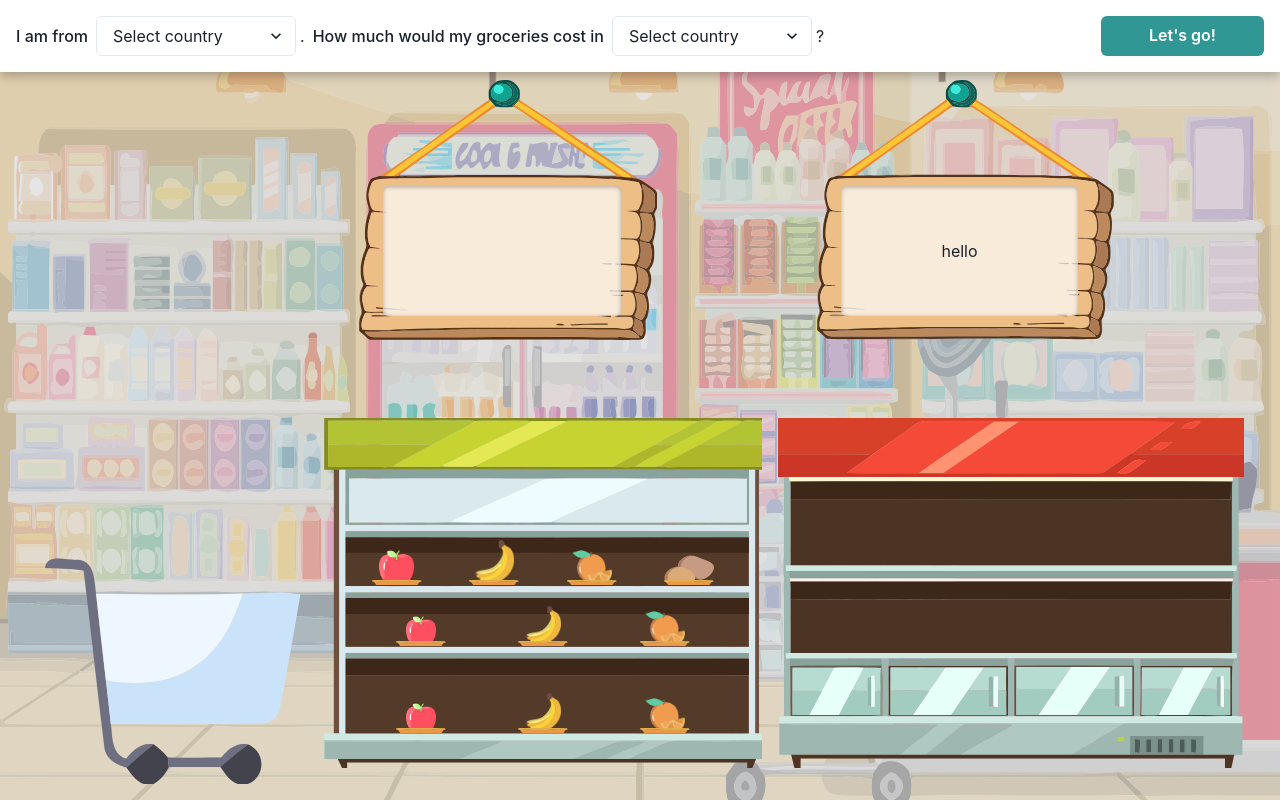
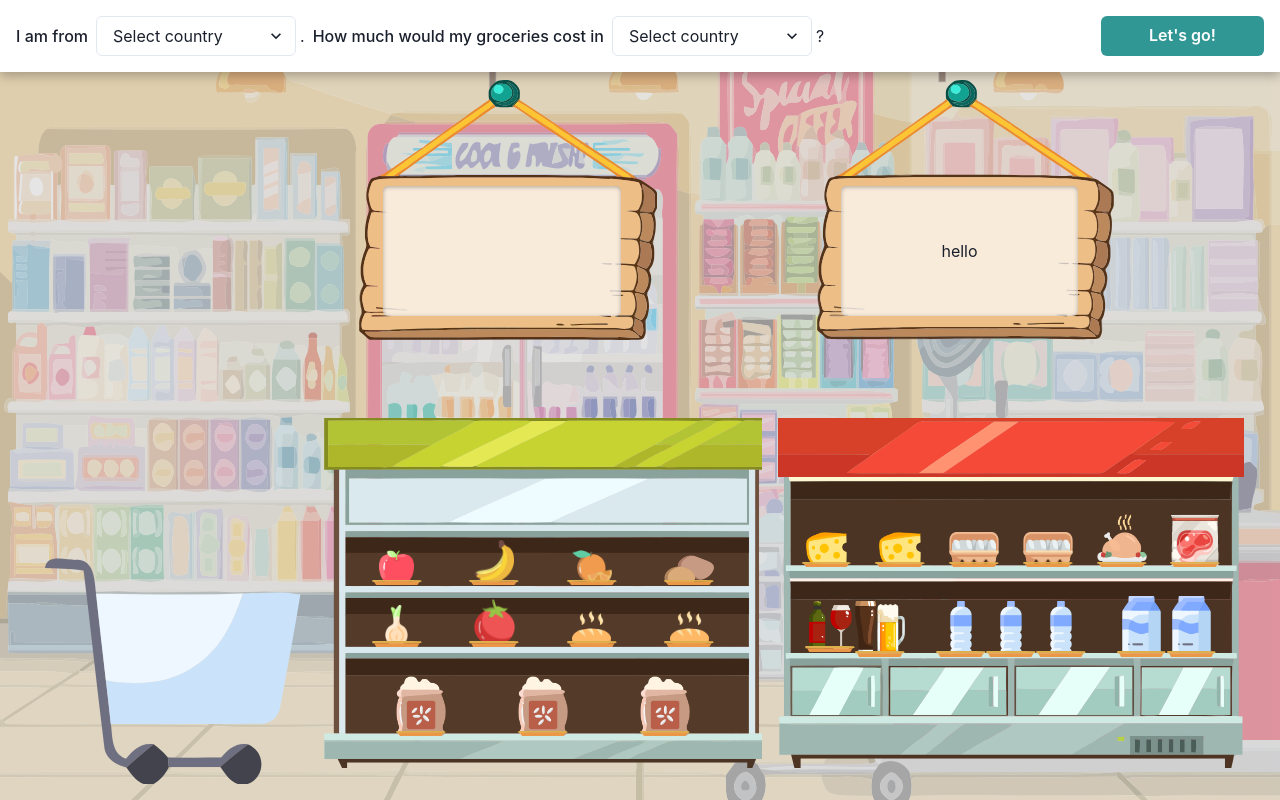
Before and after one commit to christinehongs/capstone, a React (Create React App) app in the folder client/: page / in a window 1280 px wide. Built offline with nearby package versions, Linux system fonts and the light colour scheme.

Commit message:
adds all foods as props

```diff
--- a/client/src/components/GroceryStore/index.js
+++ b/client/src/components/GroceryStore/index.js
@@ -251,6 +251,7 @@ const GroceryStore = () => {
             mb={['1rem']}
           >
             <Stall color="green">
+              {/*Fresh stall row 1*/}
               <Box css={shelfStyles} pt={'7.6rem'}>
                 <GroceryItem
                   name="apple"
@@ -277,50 +278,146 @@ const GroceryStore = () => {
                   fruitHeight={['30px']}
                 />
               </Box>
-              <Box css={shelfStyles} pt={'1.3rem'}>
+              {/*Fresh stall row 2*/}
+              <Box css={shelfStyles} pt={'0.9rem'}>
                 <GroceryItem
-                  name="apple"
+                  name="onion"
                   setSelection={setSelection}
-                  component={Item.Apple}
-                  fruitHeight={['30px']}
+                  component={Item.Onion}
+                  fruitHeight={['41px']}
                 />
                 <GroceryItem
-                  name="banana"
+                  name="tomato"
                   setSelection={setSelection}
-                  component={Item.Banana}
-                  fruitHeight={['40px']}
+                  component={Item.Tomato}
+                  fruitHeight={['47px']}
                 />
                 <GroceryItem
-                  name="orange"
+                  name="bread"
                   setSelection={setSelection}
-                  component={Item.Orange}
+                  component={Item.Bread}
+                  fruitHeight={['35px']}
+                />
+                <GroceryItem
+                  name="bread"
+                  setSelection={setSelection}
+                  component={Item.Bread}
                   fruitHeight={['35px']}
                 />
               </Box>
-              <Box css={shelfStyles} pt={'2.9rem'}>
+              {/*Fresh stall row 3*/}
+              <Box css={shelfStyles} pt={'1.8rem'}>
                 <GroceryItem
-                  name="apple"
+                  name="rice"
                   setSelection={setSelection}
-                  component={Item.Apple}
-                  fruitHeight={['30px']}
+                  component={Item.Rice}
+                  fruitHeight={['60px']}
                 />
                 <GroceryItem
-                  name="banana"
+                  name="rice"
                   setSelection={setSelection}
-                  component={Item.Banana}
-                  fruitHeight={['40px']}
+                  component={Item.Rice}
+                  fruitHeight={['60px']}
                 />
                 <GroceryItem
-                  name="orange"
+                  name="rice"
                   setSelection={setSelection}
-                  component={Item.Orange}
-                  fruitHeight={['35px']}
+                  component={Item.Rice}
+                  fruitHeight={['60px']}
                 />
               </Box>
             </Stall>
             <Stall color="red">
-              {/*<Box css={shelfStyles} className="row-2"></Box>*/}
-              {/*<Box css={shelfStyles} className="row-3"></Box>*/}
+              {/*Fridge stall row 1*/}
+              <Box css={shelfStyles} pt={'6rem'}>
+                <GroceryItem
+                  name="cheese"
+                  setSelection={setSelection}
+                  component={Item.Cheese}
+                  fruitHeight={['35px']}
+                />
+                <GroceryItem
+                  name="cheese"
+                  setSelection={setSelection}
+                  component={Item.Cheese}
+                  fruitHeight={['35px']}
+                />
+                <GroceryItem
+                  name="eggs"
+                  setSelection={setSelection}
+                  component={Item.Eggs}
+                  fruitHeight={['35px']}
+                />
+                <GroceryItem
+                  name="eggs"
+                  setSelection={setSelection}
+                  component={Item.Eggs}
+                  fruitHeight={['35px']}
+                />
+                <GroceryItem
+                  name="chicken"
+                  setSelection={setSelection}
+                  component={Item.Chicken}
+                  fruitHeight={['53px']}
+                />
+                <GroceryItem
+                  name="meat"
+                  setSelection={setSelection}
+                  component={Item.Meat}
+                  fruitHeight={['53px']}
+                />
+              </Box>
+              {/*Fridge stall row 2*/}
+              <Box css={shelfStyles} pt={'1.8rem'}>
+                <Box width="100%" display="flex" justifyContent="center">
+                  <GroceryItem
+                    name="wine"
+                    setSelection={setSelection}
+                    component={Item.Wine}
+                    fruitHeight={['50px']}
+                  />
+                  <GroceryItem
+                    name="beer"
+                    setSelection={setSelection}
+                    component={Item.Beer}
+                    fruitHeight={['55px']}
+                  />
+                </Box>
+                <Box width="100%" display="flex" justifyContent="center">
+                  <GroceryItem
+                    name="water bottle"
+                    setSelection={setSelection}
+                    component={Item.Water}
+                    fruitHeight={['55px']}
+                  />
+                  <GroceryItem
+                    name="water bottle"
+                    setSelection={setSelection}
+                    component={Item.Water}
+                    fruitHeight={['55px']}
+                  />
+                  <GroceryItem
+                    name="water bottle"
+                    setSelection={setSelection}
+                    component={Item.Water}
+                    fruitHeight={['55px']}
+                  />
+                </Box>
+                <Box width="100%" display="flex" justifyContent="center">
+                  <GroceryItem
+                    name="milk"
+                    setSelection={setSelection}
+                    component={Item.Milk}
+                    fruitHeight={['60px']}
+                  />
+                  <GroceryItem
+                    name="milk"
+                    setSelection={setSelection}
+                    component={Item.Milk}
+                    fruitHeight={['60px']}
+                  />
+                </Box>
+              </Box>
             </Stall>
           </Box>
         </Box>
```
